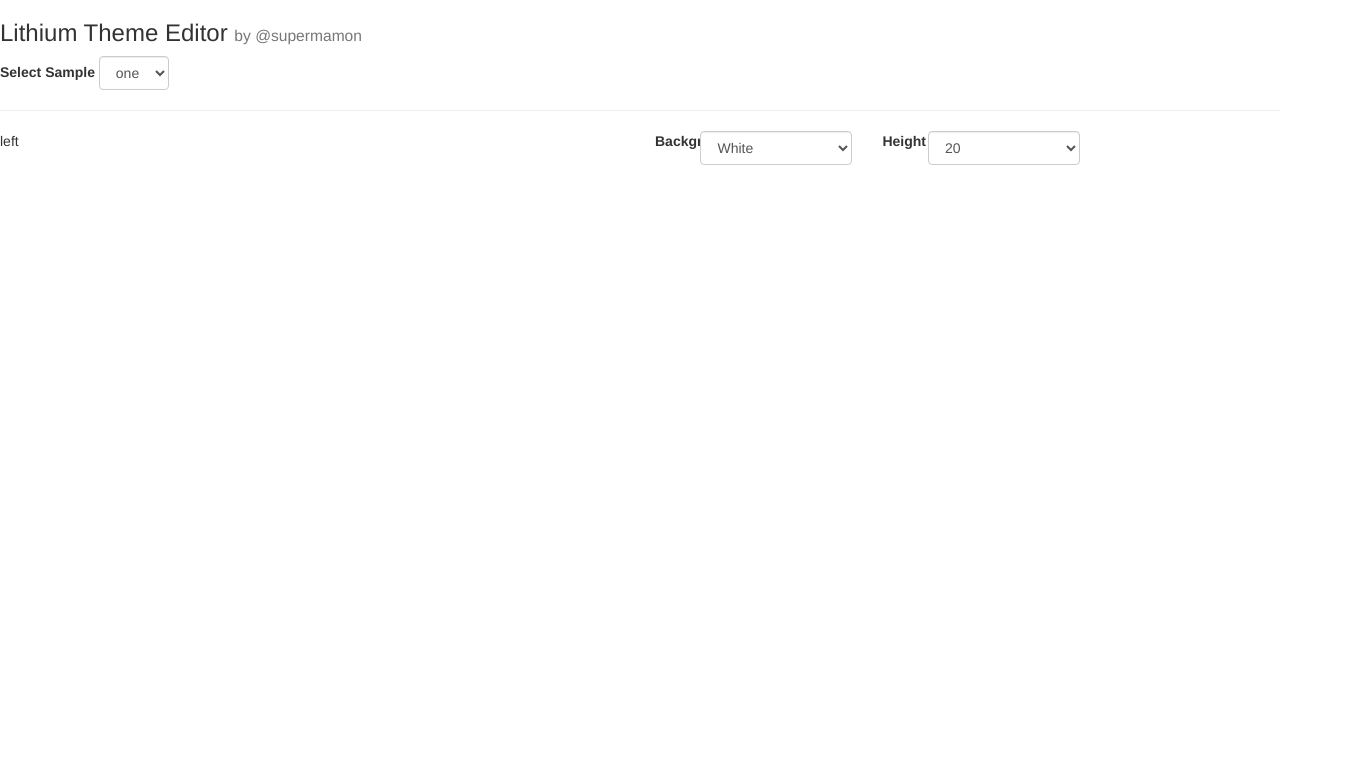
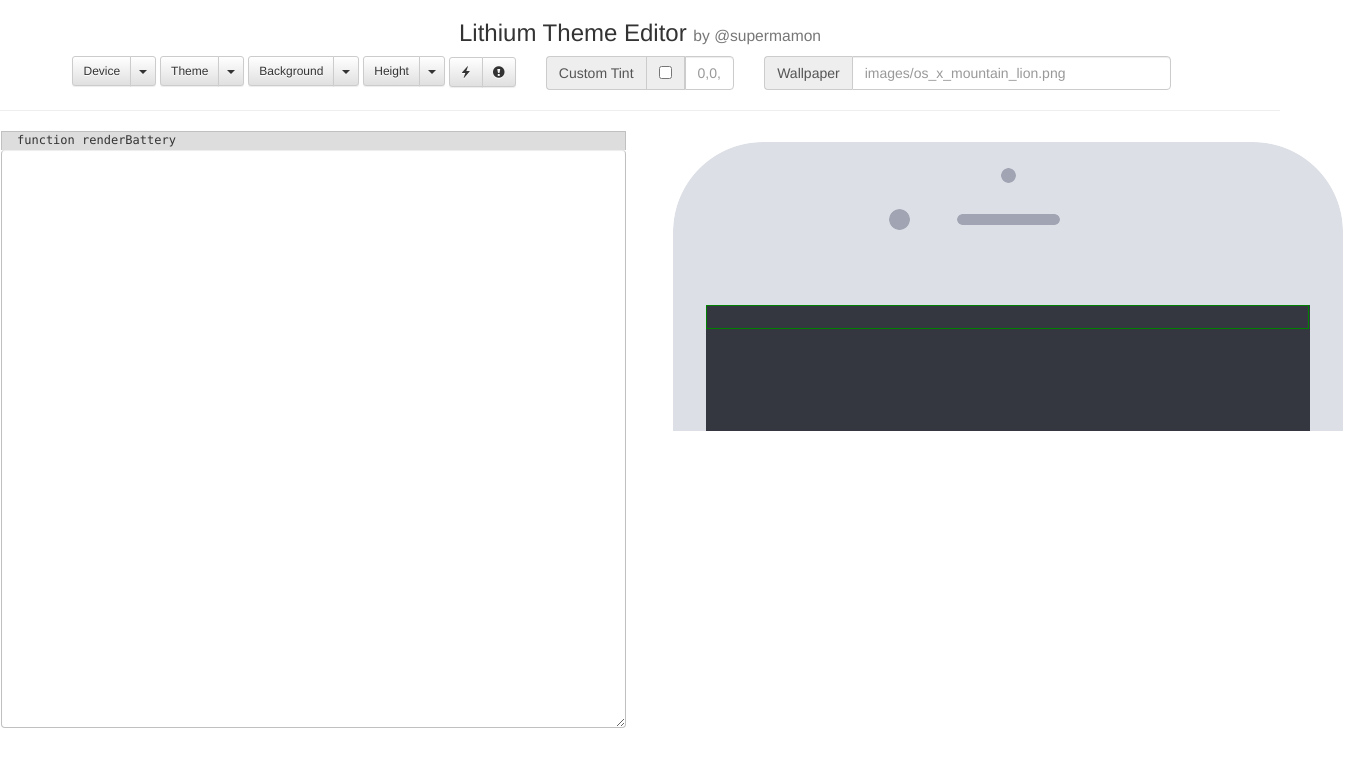
Before and after one commit to supermamon/LithiumThemeEditor, a plain HTML site: page alpha.html in a window 1280 px wide. Shown: the whole page, 1358 px wide, since content can reach past the window. Drawn offline with nearby package versions, Linux system fonts and the light colour scheme.

Commit message:
v7/8 mockup

```diff
--- a/alpha.html
+++ b/alpha.html
@@ -1,60 +1,186 @@
+<!DOCTYPE html>
 <html>
 <head>
-	<title>Lithium Theme Editor by @supermamon</title>
+	<title>Lithium Theme Editor</title>
 	<meta charset="utf-8">
 	<meta name="viewport" content="width=device-width, initial-scale=1">
+	<script src="https://ajax.googleapis.com/ajax/libs/jquery/2.1.3/jquery.min.js"></script>
+
+
+	<!-- Latest compiled and minified CSS -->
 	<link rel="stylesheet" href="https://maxcdn.bootstrapcdn.com/bootstrap/3.3.5/css/bootstrap.min.css">
-	<script src="https://ajax.googleapis.com/ajax/libs/jquery/2.1.3/jquery.min.js"></script>
+
+	<!-- Optional theme -->
+	<link rel="stylesheet" href="https://maxcdn.bootstrapcdn.com/bootstrap/3.3.5/css/bootstrap-theme.min.css">
+
+	<!-- Latest compiled and minified JavaScript -->
+	<script src="https://maxcdn.bootstrapcdn.com/bootstrap/3.3.5/js/bootstrap.min.js"></script>
+<style>
+#divCode {
+	/*function header*/
+	font-family : 'Consolas','Courier New','Courier','monospace';
+	font-size: 9pt;
+	border: 1px solid Silver;
+	border-bottom: 0px;
+	background-color: #ddd;
+	width = '100%';
+}
+#code {
+	/*text area*/
+	font-family : 'Consolas','Courier New','Courier','monospace';
+	font-size: 9pt;
+	border: 1px solid Silver;
+	border-top: 0px;
+	height: '100%'
+}
+</style>
+
+	<script>
+
+	var settings = [];
+	settings['height']=20;
+	settings['background']='White';
+
+	function applySetting(pref,val){
+		settings[pref]=val;
+	}
+	function event_settings_changed(){
+		alert('changed');
+
+	}
+
+
+
+	</script>
+
 </head>
 <body>
 
 <div class="container-fliud">
+
 	<div class="row">
-		<div class="col-md-12">
+		<div class="col-md-12 text-center">
 			<h3>Lithium Theme Editor <small>by @supermamon</small></h3>
 		</div>
 	</div>
 	<div class="row">
-		<div class="col-md-12 form-inline">
-		  <div class="form-group">
-			<label for="cboTheme">Select Sample</label>
-			<select class="form-control" id="cboTheme">
-				<option>one</option>
-				<option>two</option>
-			</select>
+		<div class="col-md-5 text-right">
+			<!-- Device Button -->
+			<div class="btn-group">
+				<button type="button" class="btn btn-sm btn-default" id="cboTheme">Device</button>
+				<button type="button" class="btn btn-sm btn-default dropdown-toggle" data-toggle="dropdown" aria-haspopup="true" aria-expanded="false">
+					<span class="caret"></span>
+					<span class="sr-only">Toggle Dropdown</span>
+				</button>
+				<ul class="dropdown-menu" aria-labelledby="cboTheme">
+					<li class="dropdown-header">Device</li>
+					<li><a href="#">iPhone 6+</a></li>
+					<li><a href="#">iPhone 6</a></li>
+				</ul>
 			</div>
+			<!-- Theme Button -->
+			<div class="btn-group">
+				<button type="button" class="btn btn-sm btn-default" id="cboTheme">Theme</button>
+				<button type="button" class="btn btn-sm btn-default dropdown-toggle" data-toggle="dropdown" aria-haspopup="true" aria-expanded="false">
+					<span class="caret"></span>
+					<span class="sr-only">Toggle Dropdown</span>
+				</button>
+				<ul class="dropdown-menu" aria-labelledby="cboTheme">
+					<li class="dropdown-header">Theme</li>
+					<li><a href="#">Habesha.js</a></li>
+					<li><a href="#">Dot.js</a></li>
+				</ul>
 			</div>
+			<!-- Background Button -->
+			<div class="btn-group">
+			  <button type="button" class="btn btn-sm btn-default" id="cboBackground">Background</button>
+			  <button type="button" class="btn btn-sm btn-default dropdown-toggle" data-toggle="dropdown" aria-haspopup="true" aria-expanded="false">
+			    <span class="caret"></span>
+			    <span class="sr-only">Toggle Dropdown</span>
+			  </button>
+			  <ul class="dropdown-menu" aria-labelledby="cboBackground">
+					<li class="dropdown-header">Background</li>
+			    <li><a href="#">White</a></li>
+			    <li><a href="#">Black</a></li>
+			    <li><a href="#">Silver</a></li>
+			  </ul>
 			</div>
+			<!-- Height Button -->
+			<div class="btn-group">
+			  <button type="button" class="btn btn-sm btn-default" id="cboHeight">Height</button>
+			  <button type="button" class="btn btn-sm btn-default dropdown-toggle" data-toggle="dropdown" aria-haspopup="true" aria-expanded="false">
+			    <span class="caret"></span>
+			    <span class="sr-only">Toggle Dropdown</span>
+			  </button>
+			  <ul class="dropdown-menu" aria-labelledby="cboHeight">
+					<li class="dropdown-header">Height</li>
+			    <li><a href="#">20</a></li>
+			    <li><a href="#">24</a></li>
+			    <li><a href="#">40</a></li>
+			  </ul>
 			</div>
+
+			<div class="btn-group" data-toggle="buttons">
+					<!-- Charging Button -->
+			    <label class="btn btn-sm btn-default glyphicon glyphicon-flash" title="Charging">
+			    	<input type="checkbox">
+			  	</label>
+					<!-- Battery Low Button -->
+					<label class="btn btn-sm btn-default glyphicon glyphicon-exclamation-sign" title="Battery Low">
+			    	<input type="checkbox">
+			  	</label>
+			</div>
+
+
+		</div> <!-- COL 1 -->
+		<div class="col-md-2">
+			<div class="input-group">
+				<span class="input-group-addon" id="CustomTintLabel">Custom Tint</span>
+	      <span class="input-group-addon">
+	        <input type="checkbox" aria-describedby="CustomTintLabel">
+	      </span>
+	      <input type="text" class="form-control" placeholder="0,0,0" aria-label="...">
+	    </div><!-- /input-group -->
+		</div> <!-- COL 2 -->
+		<div class="col-md-4">
+			<div class="input-group">
+			  <span class="input-group-addon" id="basic-addon1">Wallpaper</span>
+			  <input type="text" class="form-control" placeholder="images/os_x_mountain_lion.png" aria-describedby="basic-addon1">
+			</div>
+		</div> <!-- COL 3 -->
+		<div class="col-md-1">
+		</div><!-- COL 4 -->
+	</div> <!-- ROW -->
+
 <hr />
 <div class="container-fliud">
 	<div class="row">
-		<div class="col-md-6">
-		left
+		<div class="col-md-6" style="margin-left:1px;">
+			<div class="col-md-12" id="divCode">function renderBattery</div>
+			<textarea class="col-md-12 form-control" id="code" rows="33" cols="80"></textarea>
 			</div>
 		<div class="col-md-5">
-			<form role="form" class="form-horizontal">
-				<div class="form-group">
-					<label for="cboBackground" class="col-md-1">Background</label>
-					<div class="col-md-4">
-						<select class="form-control" id="cboBackground">
-							<option>White</option>
-						</select>
-					</div>
-					<label for="cboHeight" class="col-md-1">Height</label>
-					<div class="col-md-4">
-						<select class="form-control" id="cboHeight">
-							<option>20</option>
-						</select>
-					</div>
-				</div>
-			</form>
+			<div style="background:url(images/iPhone6.png);height:300px;width:702px;">
+				<div style="border:1px solid green; position:absolute; top:174px; left:65px; width:603px; height:24px;">
 
 				</div>
-		<div class="col-md-1"></div>
+
 			</div>
 		</div>
 
+	</div>
+</div>
+<script>
+$(function(){
+
+    $(".dropdown-menu").on('click', 'li a', function(){
+			var button = $(this).parent().parent().attr('aria-labelledby');
+			$('#'+button).text($(this).text());
+			$('#'+button).val($(this).text());
+   });
+
+});
+</script>
 
 
 </body>
```
Also changed, not shown: images/iPhone6.png (added). Lines whose indentation alone changed are shown as unchanged.
